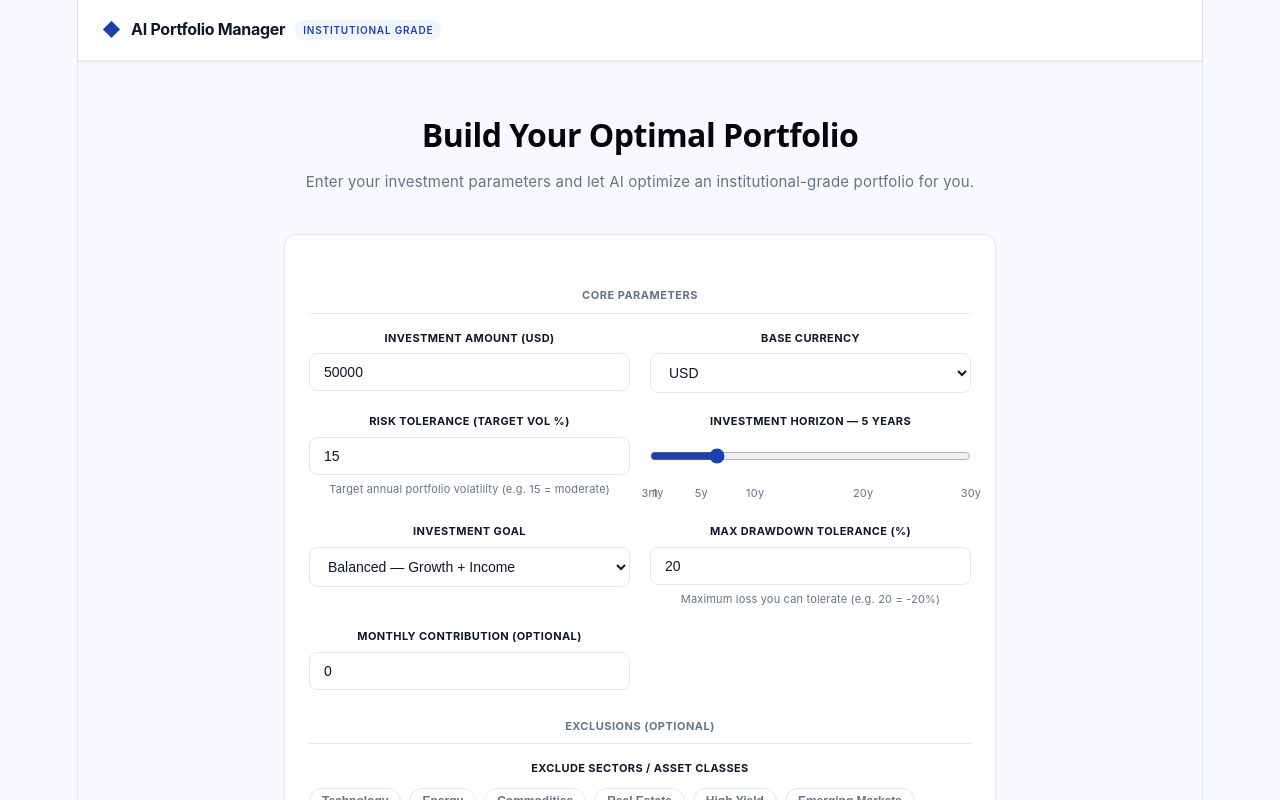
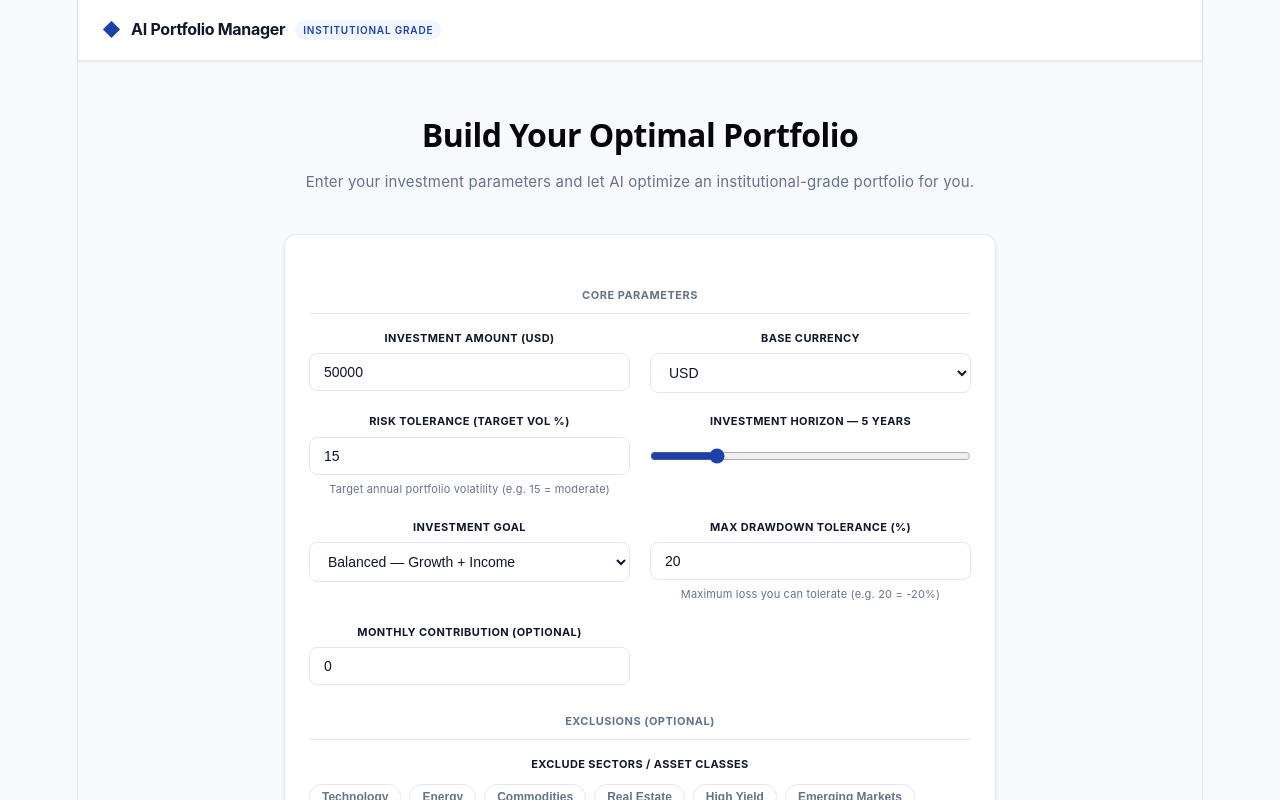
Before and after one commit to benicastro5/ai-portfolio-manager, a React (Vite) app in the folder frontend-new/: page / in a window 1280 px wide. Shown: the top 800 px of the page. Built offline with nearby package versions, Linux system fonts and the light colour scheme; no server answers.

Commit message:
Remove horizon slider tick labels

```diff
--- a/frontend-new/src/components/OnboardingForm.jsx
+++ b/frontend-new/src/components/OnboardingForm.jsx
@@ -85,16 +85,6 @@ export default function OnboardingForm({ onSubmit, loading, error }) {
             <input type="range" min="0.25" max="30" step="0.25" value={form.horizon}
               onChange={e => set('horizon', e.target.value)} required
               style={{ width: '100%', accentColor: 'var(--accent)' }} />
-            <div style={{ position: 'relative', height: '18px', marginTop: '4px', fontSize: '11px', color: 'var(--text-muted)' }}>
-              {[{ label: '3m', val: 0.25 }, { label: '1y', val: 1 }, { label: '5y', val: 5 }, { label: '10y', val: 10 }, { label: '20y', val: 20 }, { label: '30y', val: 30 }].map(({ label, val }) => {
-                const pct = ((val - 0.25) / (30 - 0.25)) * 100
-                return (
-                  <span key={label} style={{ position: 'absolute', left: `${pct}%`, transform: 'translateX(-50%)', whiteSpace: 'nowrap' }}>
-                    {label}
-                  </span>
-                )
-              })}
-            </div>
           </div>
 
           <div className="form-group">
```
